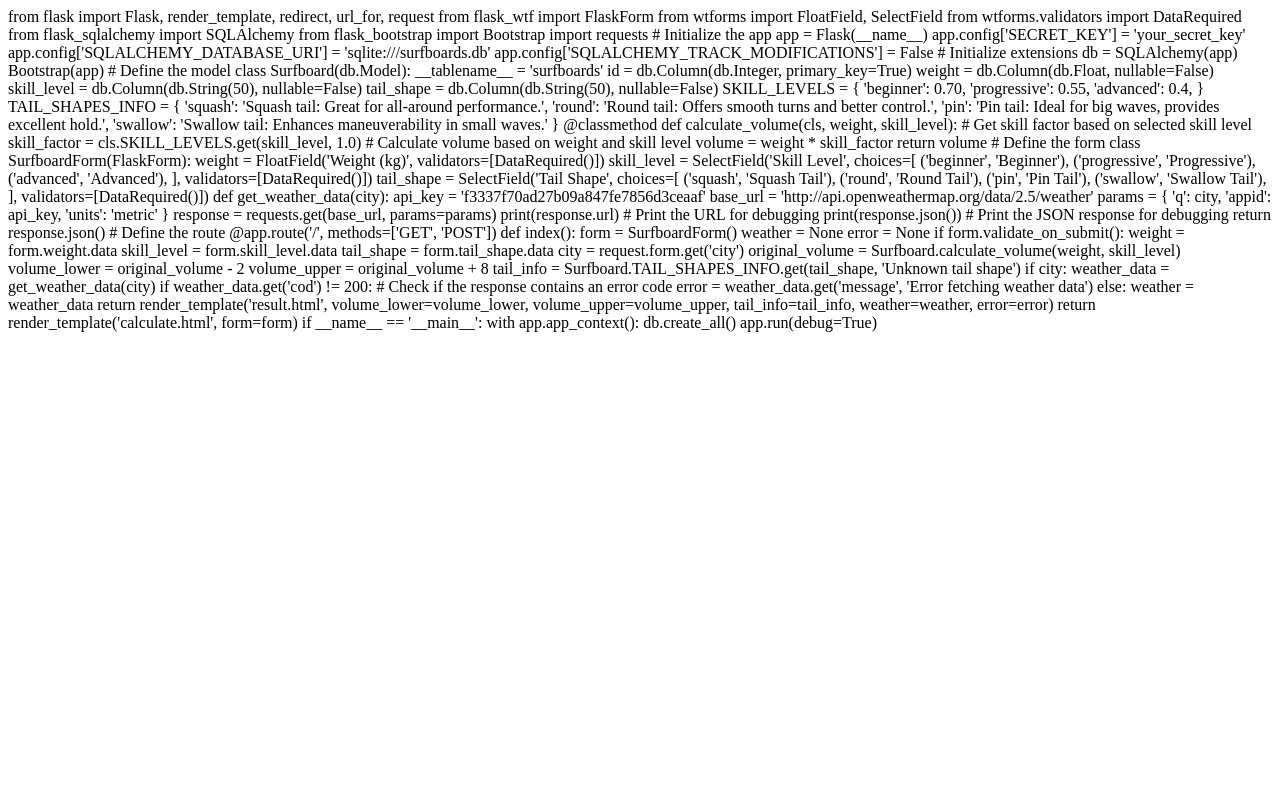
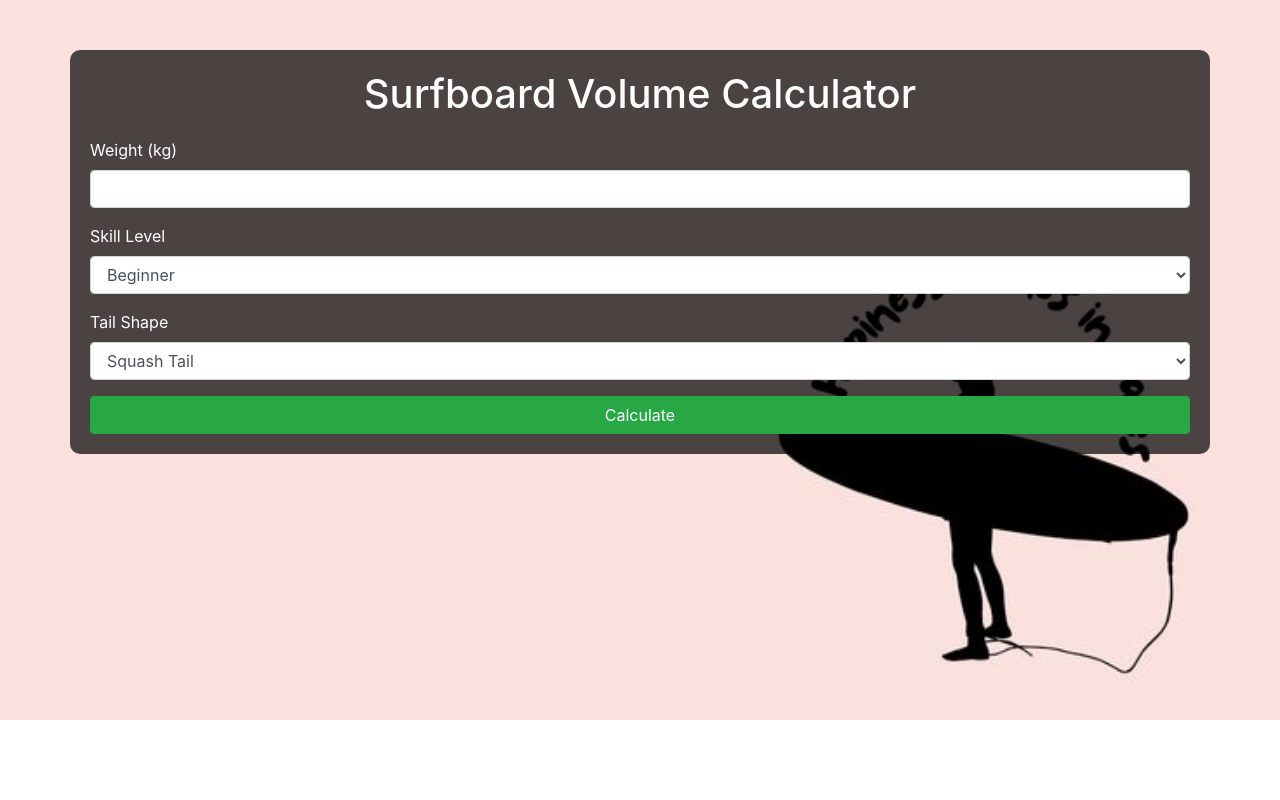
Before and after one commit to Catash37/surfsapp, a Flask app: page / in a window 1280 px wide. Run offline with Flask 3, Linux system fonts and the light colour scheme; some libraries are stand-ins or nearby versions.

Commit message:
Update calculate.html

```diff
--- a/templates/calculate.html
+++ b/templates/calculate.html
@@ -1,109 +1,52 @@
-from flask import Flask, render_template, redirect, url_for, request
-from flask_wtf import FlaskForm
-from wtforms import FloatField, SelectField
-from wtforms.validators import DataRequired
-from flask_sqlalchemy import SQLAlchemy
-from flask_bootstrap import Bootstrap
-import requests
-
-# Initialize the app
-app = Flask(__name__)
-app.config['SECRET_KEY'] = 'your_secret_key'
-app.config['SQLALCHEMY_DATABASE_URI'] = 'sqlite:///surfboards.db'
-app.config['SQLALCHEMY_TRACK_MODIFICATIONS'] = False
-
-# Initialize extensions
-db = SQLAlchemy(app)
-Bootstrap(app)
-
-# Define the model
-class Surfboard(db.Model):
-    __tablename__ = 'surfboards'
-
-    id = db.Column(db.Integer, primary_key=True)
-    weight = db.Column(db.Float, nullable=False)
-    skill_level = db.Column(db.String(50), nullable=False)
-    tail_shape = db.Column(db.String(50), nullable=False)
-
-    SKILL_LEVELS = {
-        'beginner': 0.70,
-        'progressive': 0.55,
-        'advanced': 0.4,
-    }
-
-    TAIL_SHAPES_INFO = {
-        'squash': 'Squash tail: Great for all-around performance.',
-        'round': 'Round tail: Offers smooth turns and better control.',
-        'pin': 'Pin tail: Ideal for big waves, provides excellent hold.',
-        'swallow': 'Swallow tail: Enhances maneuverability in small waves.'
-    }
-
-    @classmethod
-    def calculate_volume(cls, weight, skill_level):
-        # Get skill factor based on selected skill level
-        skill_factor = cls.SKILL_LEVELS.get(skill_level, 1.0)
-
-        # Calculate volume based on weight and skill level
-        volume = weight * skill_factor
-
-        return volume
-
-# Define the form
-class SurfboardForm(FlaskForm):
-    weight = FloatField('Weight (kg)', validators=[DataRequired()])
-    skill_level = SelectField('Skill Level', choices=[
-        ('beginner', 'Beginner'),
-        ('progressive', 'Progressive'),
-        ('advanced', 'Advanced'),
-    ], validators=[DataRequired()])
-    tail_shape = SelectField('Tail Shape', choices=[
-        ('squash', 'Squash Tail'),
-        ('round', 'Round Tail'),
-        ('pin', 'Pin Tail'),
-        ('swallow', 'Swallow Tail'),
-    ], validators=[DataRequired()])
-
-def get_weather_data(city):
-    api_key = 'f3337f70ad27b09a847fe7856d3ceaaf'
-    base_url = 'http://api.openweathermap.org/data/2.5/weather'
-    params = {
-        'q': city,
-        'appid': api_key,
-        'units': 'metric'
-    }
-    response = requests.get(base_url, params=params)
-    print(response.url)  # Print the URL for debugging
-    print(response.json())  # Print the JSON response for debugging
-    return response.json()
-
-# Define the route
-@app.route('/', methods=['GET', 'POST'])
-def index():
-    form = SurfboardForm()
-    weather = None
-    error = None
-    if form.validate_on_submit():
-        weight = form.weight.data
-        skill_level = form.skill_level.data
-        tail_shape = form.tail_shape.data
-        city = request.form.get('city')
-        original_volume = Surfboard.calculate_volume(weight, skill_level)
-        volume_lower = original_volume - 2
-        volume_upper = original_volume + 8
-
-        tail_info = Surfboard.TAIL_SHAPES_INFO.get(tail_shape, 'Unknown tail shape')
-
-        if city:
-            weather_data = get_weather_data(city)
-            if weather_data.get('cod') != 200:  # Check if the response contains an error code
-                error = weather_data.get('message', 'Error fetching weather data')
-            else:
-                weather = weather_data
-
-        return render_template('result.html', volume_lower=volume_lower, volume_upper=volume_upper, tail_info=tail_info, weather=weather, error=error)
-    return render_template('calculate.html', form=form)
-
-if __name__ == '__main__':
-    with app.app_context():
-        db.create_all()
-    app.run(debug=True)
+<!doctype html>
+<html lang="en">
+<head>
+    <meta charset="utf-8">
+    <meta name="viewport" content="width=device-width, initial-scale=1, shrink-to-fit=no">
+    <title>Surfboard Volume Calculator</title>
+    <link rel="stylesheet" href="https://stackpath.bootstrapcdn.com/bootstrap/4.3.1/css/bootstrap.min.css">
+    <style>
+        body {
+            background-image: url("{{ url_for('static', filename='wallpaper.jpeg') }}");
+            background-size: cover;
+            background-repeat: no-repeat;
+            color: #fff;
+        }
+        .container {
+            background-color: rgba(0, 0, 0, 0.7);
+            padding: 20px;
+            border-radius: 10px;
+            margin-top: 50px;
+        }
+        h1 {
+            text-align: center;
+            margin-bottom: 20px;
+        }
+        .btn-primary {
+            background-color: #28a745;
+            border-color: #28a745;
+        }
+    </style>
+</head>
+<body>
+    <div class="container">
+        <h1>Surfboard Volume Calculator</h1>
+        <form method="POST" action="">
+            {{ form.hidden_tag() }}
+            <div class="form-group">
+                {{ form.weight.label(class="form-control-label") }}
+                {{ form.weight(class="form-control") }}
+            </div>
+            <div class="form-group">
+                {{ form.skill_level.label(class="form-control-label") }}
+                {{ form.skill_level(class="form-control") }}
+            </div>
+            <div class="form-group">
+                {{ form.tail_shape.label(class="form-control-label") }}
+                {{ form.tail_shape(class="form-control") }}
+            </div>
+            <button type="submit" class="btn btn-primary btn-block">Calculate</button>
+        </form>
+    </div>
+</body>
+</html>
```
